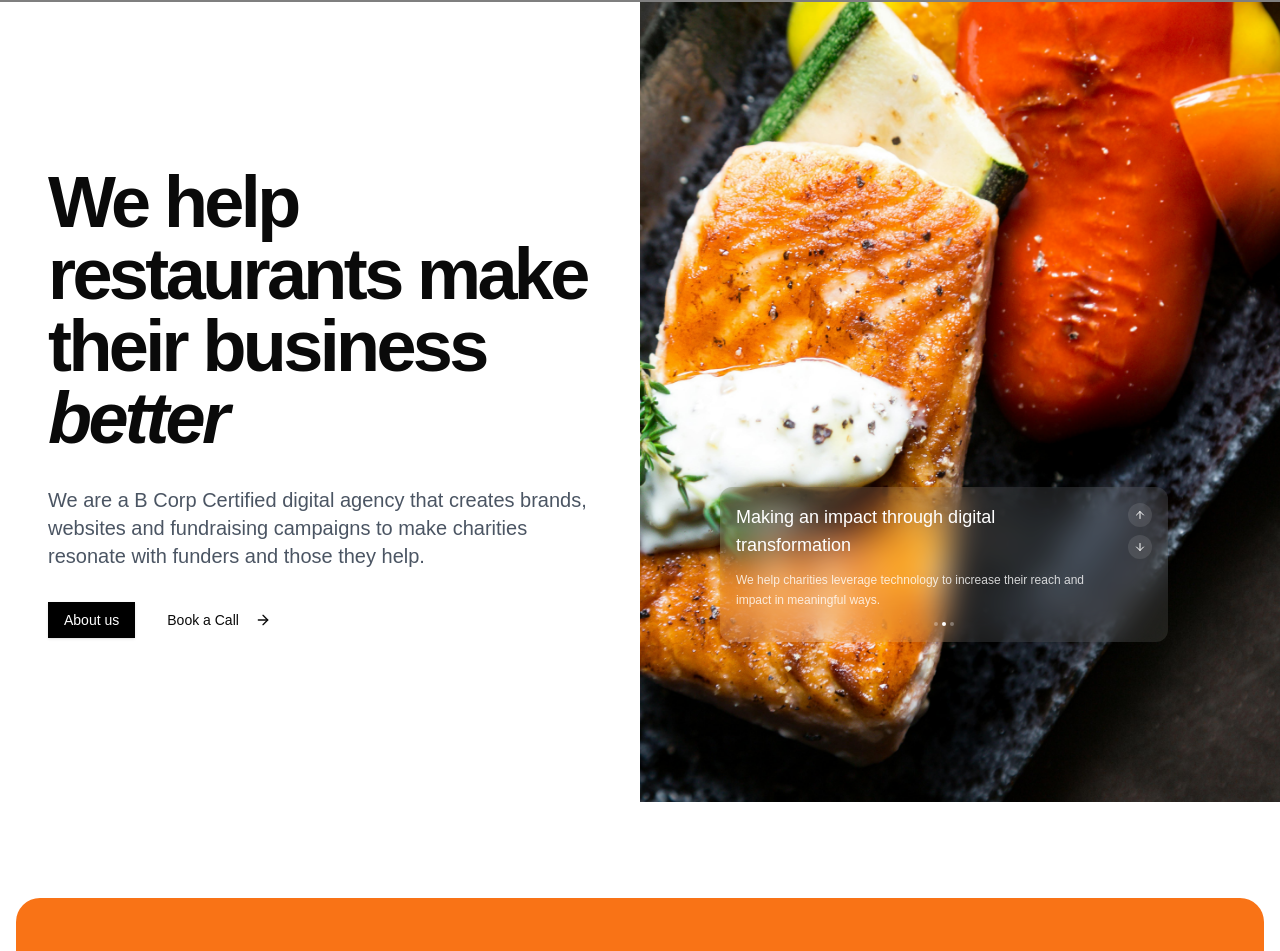
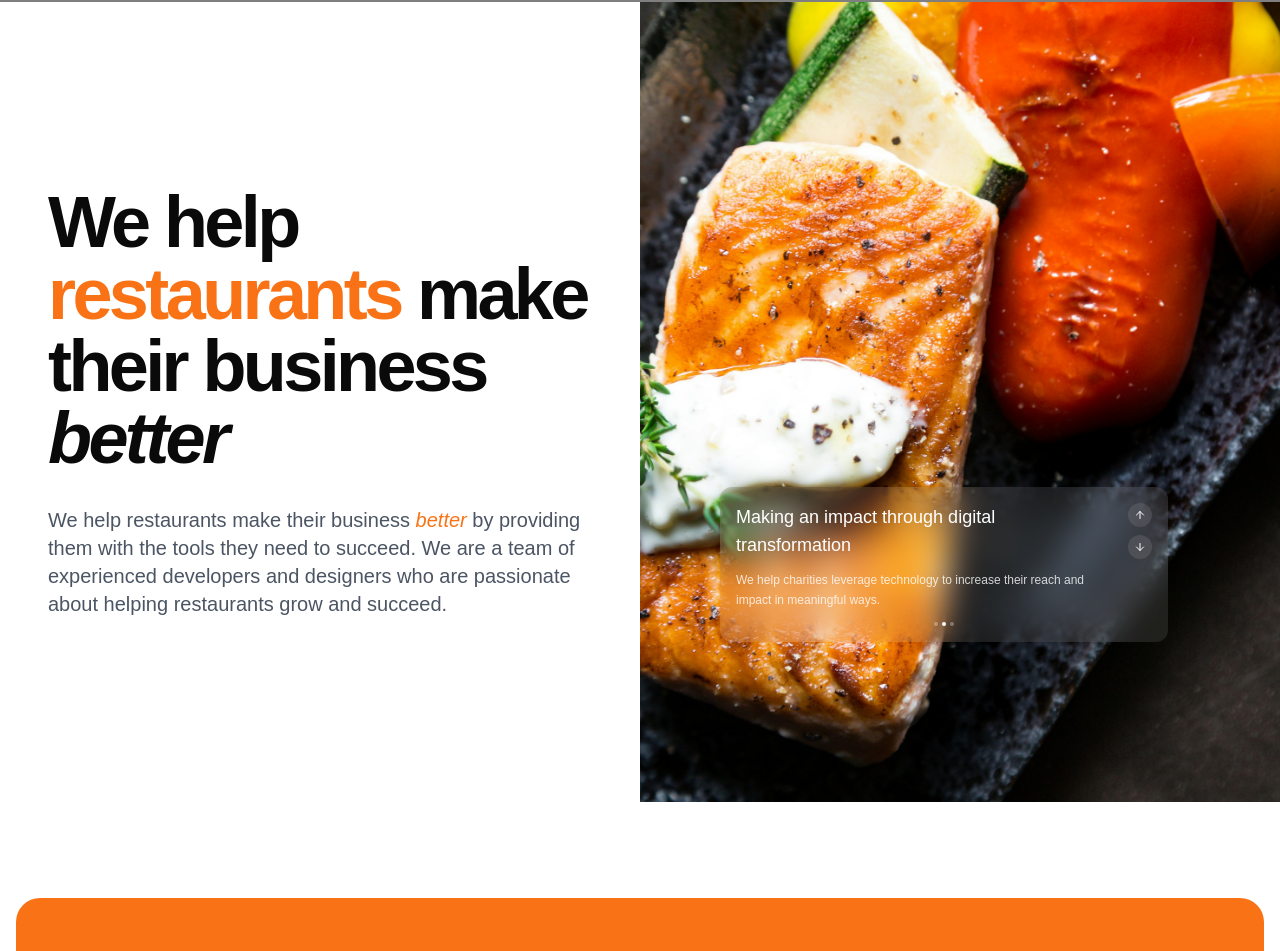
Before and after one commit to Krontiva-HQ/delika-product-website, a Next.js app: page / in a window 1280 px wide. Shown: the part 1819-2770 px from the top of the page. Built offline with nearby package versions, Linux system fonts and the light colour scheme; grey boxes are pictures that could not be loaded.

Commit message:
Update more features section text and styling to focus on restaurant growth

```diff
--- a/components/more-features.tsx
+++ b/components/more-features.tsx
@@ -2,15 +2,13 @@
 
 import { useState, useEffect } from "react"
 import Image from "next/image"
-import { ArrowRight } from "lucide-react"
-import { Button } from "@/components/ui/button"
 import { SliderCard } from "./slider-card"
 
 const slides = [
   {
-    title: "What being a B Corp means for our charity partners",
+    title: "Using Delika to improve your restaurant",
     description:
-      "Choosing a digital partner is tough for charities and that's exactly why we spent two years going through the rigorous B Corp certification process.",
+      "Use Delika to improve your restaurant by providing you with the tools you need to succeed. We are a team of experienced developers and designers who are passionate about helping restaurants grow and succeed.",
     image: "/main.jpg",
   },
   {
@@ -51,21 +49,15 @@ export function MoreFeatures() {
         <div className="flex items-center justify-center">
           <div className="space-y-8 max-w-xl px-4 py-24">
             <h2 className="text-4xl font-bold tracking-tighter sm:text-5xl md:text-6xl lg:text-7xl">
-              We help restaurants make
+              We help <span className="text-orange-500">restaurants</span> make
               <br />
               their business <span className="italic">better</span>
             </h2>
             <p className="text-xl text-gray-600">
-              We are a B Corp Certified digital agency that creates brands, websites and fundraising campaigns to make
-              charities resonate with funders and those they help.
+              We help restaurants make their business <span className="italic text-orange-500">better</span> by providing them
+              with the tools they need to succeed. We are a team of experienced developers and designers who are passionate
+              about helping restaurants grow and succeed.
             </p>
-            <div className="flex flex-col sm:flex-row gap-4">
-              <Button className="bg-black text-white rounded-none hover:bg-black/90">About us</Button>
-              <Button variant="ghost" className="group">
-                Book a Call
-                <ArrowRight className="ml-2 h-5 w-5 transition-transform group-hover:translate-x-1" />
-              </Button>
-            </div>
           </div>
         </div>
 
```
